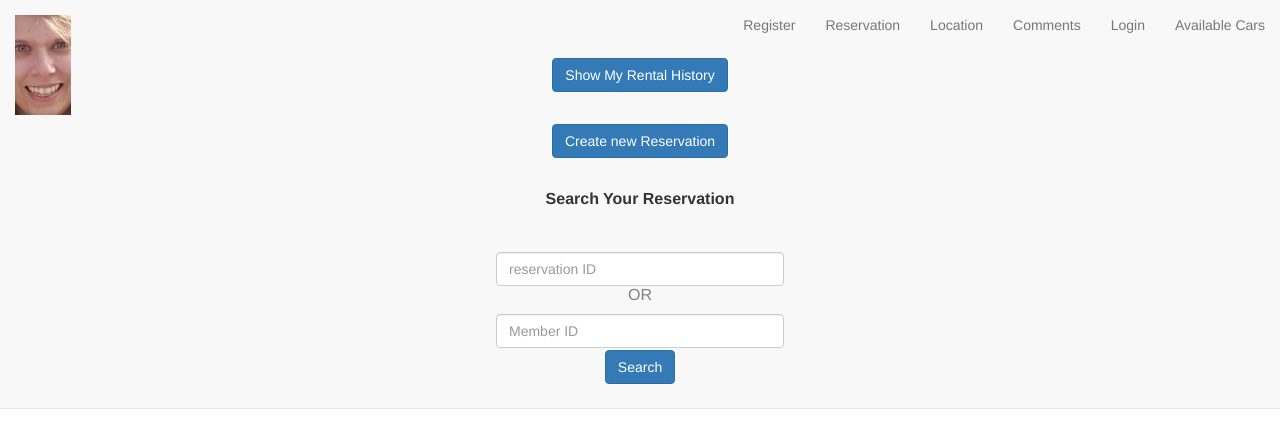
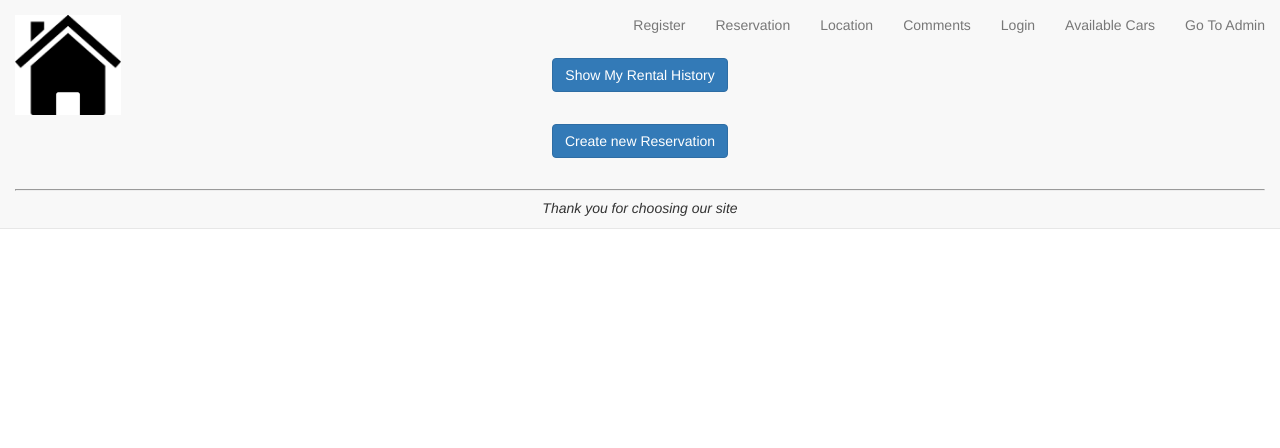
Before and after one commit to rachaelhouse/KTownCarShare, a PHP site: page /member/reservation.php in a window 1280 px wide. Shown: the top 448 px of the page. Run offline with PHP 8.4, Linux system fonts and the light colour scheme; some libraries are stand-ins or nearby versions.

Commit message:
creating admin page

```diff
--- a/admin/includes/footer.class.php
+++ b/admin/includes/footer.class.php
@@ -13,8 +13,7 @@ hr {
 <footer>
 <div class="footer">
 <hr align="center">
-  <p align="center"><i>Posted by: Frank Jiang & Jenne Zhang</i></p>
-  <p align="center"><i>Contact information: <a href="mailto:frank.jiang@queensu.ca">frank.jiang@queensu.ca </a> and <a href="mailto:12jnz@queensu.ca">12jnz@queensu.ca </a>.</i></p>
+  <p align="center"><i>KTownCarShare -Brought to you be RRR
 </div>
 </footer>
 </body>
--- a/admin/includes/nav.class.php
+++ b/admin/includes/nav.class.php
@@ -8,6 +8,7 @@
     <!-- Nav Bar -->
     <div class="collapse navbar-collapse" id="bs-example-navbar-collapse-1">
       <ul class="nav navbar-nav navbar-right">
+        <li class=""><a href="./login.php" class="navbar-item" style="">Login</a></li>
         <li class=""><a href="./registration.php" class="navbar-item" style="">Registration</a></li>
         <li class=""><a href="./location.php" class="navbar-item" style="">Location</a></li>
         <li class=""><a href="./CarIndex.php" class="navbar-item" style="">Car</a></li>
@@ -18,7 +19,7 @@
     </div><!-- End Nav Bar-->
       <div class="widget" align="right">
 <?php
-include('./login.php');
+
 ?>
 </div>
   </div><!-- End Container -->
--- a/includes/nav.class.php
+++ b/includes/nav.class.php
@@ -2,7 +2,7 @@
   <div class="container-fluid">
         <!-- Logo Images -->
         <a class="navbar-brand" href="./index.php">
-            <img src="./assets/images/rach.png?" style="height:500%;">
+            <img src="./assets/images/house.png?" style="height:500%;">
         </a>
 
     <!-- Nav Bar -->
@@ -14,6 +14,7 @@
         <li class=""><a href="./comment.php" class="navbar-item" style="">Comments</a></li>
          <li class=""><a href="./login.php" class="navbar-item" style="">Login</a></li>
          <li class=""><a href="./cars.php" class="navbar-item" style="">Available Cars</a></li>
+         <li class=""><a href="./admin/index.php" class="navbar-item" style="">Go To Admin</a></li>
       </ul>
 
     </div><!-- End Nav Bar-->
--- a/makeReservation.php
+++ b/makeReservation.php
@@ -12,15 +12,15 @@ $length=$_POST['Length'];
 
 $Rno = rand(1111,9999);
 if(mysqli_query($cxn,"INSERT INTO reservation values ('$Rno', '$date', $length, '$member_ID','$VIN')")){
-echo "<h1 align='center'> The Booking was successful! Redirtecting to homepage in 5 seconds";
+echo "<h1 align='center'> The Booking was successful! Redirecting to homepage in 5 seconds";
 header('Refresh: 5; URL=index.php');
 
 }else{
-	echo "<h1 align='center'> The Booking was NOT successful. Redirtecting to Reservation page in 5 seconds ";
+	echo "<h1 align='center'> The Booking was NOT successful. Redirecting to Reservation page in 5 seconds ";
 	header('Refresh: 5; URL=createReservation.php');
 }
 }else{
-	echo "<h1 align='center'> The Booking was NOT successful. Redirtecting to Reservation in 5 seconds";
+	echo "<h1 align='center'> The Booking was NOT successful. Redirecting to Reservation in 5 seconds";
 	header('Refresh: 5; URL=createReservation.php');
 
 }
--- a/reservation.php
+++ b/reservation.php
@@ -84,29 +84,6 @@ body {
 <table cellspacing="50" align="center">
 	<tr><td align="center"><Form METHOD="POST" ACTION="rentalHistory.php"><input type="submit" class="btn btn-primary" name="rentalhistory" value="Show My Rental History"></Form></td></tr>
 	<tr><td align="center"><Form METHOD="POST" ACTION="createReservation.php"><input type="submit" class="btn btn-primary" name="createReservation" value="Create new Reservation"></Form></td></tr>
-	<tr><td align="center"><p><b>Search Your Reservation</b></p></td></tr>
-	<tr>
-		<td align="center">
-			<br />
-
-
-			<FORM METHOD="POST" ACTION="reservation.php">
-			<div class="col-lg-12">
-			<INPUT CLASS="form-control" TYPE="TEXT" NAME = "reservID" placeholder="reservation ID" size="30"/>
-			</div>
-			<br />
-			<div>
-			<p style="color:gray">OR</p>
-			</div>
-			<div class="col-lg-12">
-			<INPUT CLASS="form-control" TYPE="TEXT" NAME = "memberID" placeholder="Member ID" size="30"/>
-			</div>
-			<!-- <INPUT TYPE="submit" VALUE="Search"> -->
-			<br/><br/>
-			<div>
-			<button type="submit" class="btn btn-primary">Search</button>
-			</div>
-			<INPUT type="hidden" name="firstentryidentifier" value="1"/>
 
 			</FORM>
 		</td>
@@ -180,5 +157,5 @@ if(!empty(mysqli_num_rows($reservations))){
 
 <?php
 }
-//include_once('./includes/footer.class.php');
+include_once('./includes/footer.class.php');
 ?>
```
Also changed, not shown: admin/login.php (+13 -20 lines), database.php (+14 -1 lines), assets/images/house.png (added).
